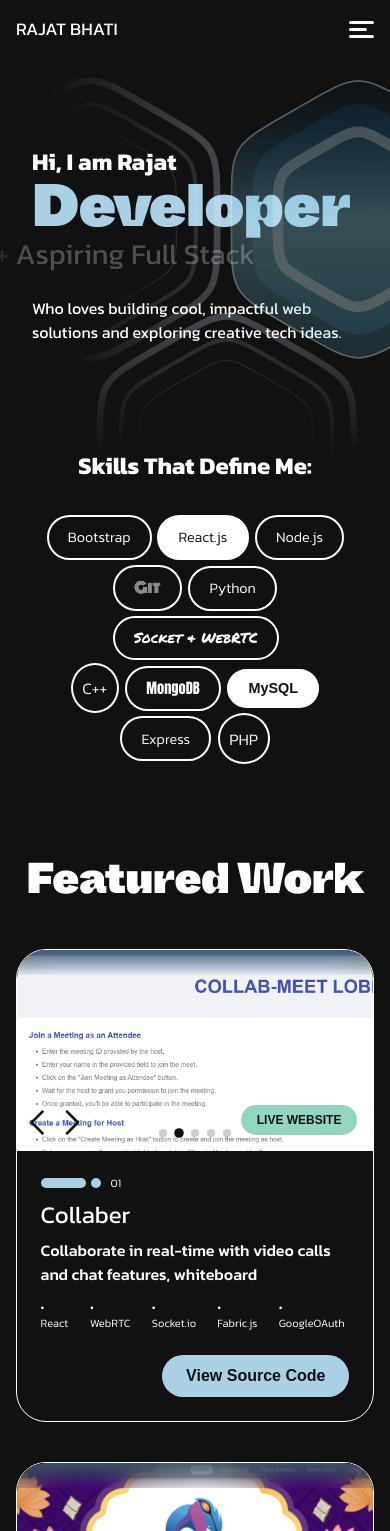
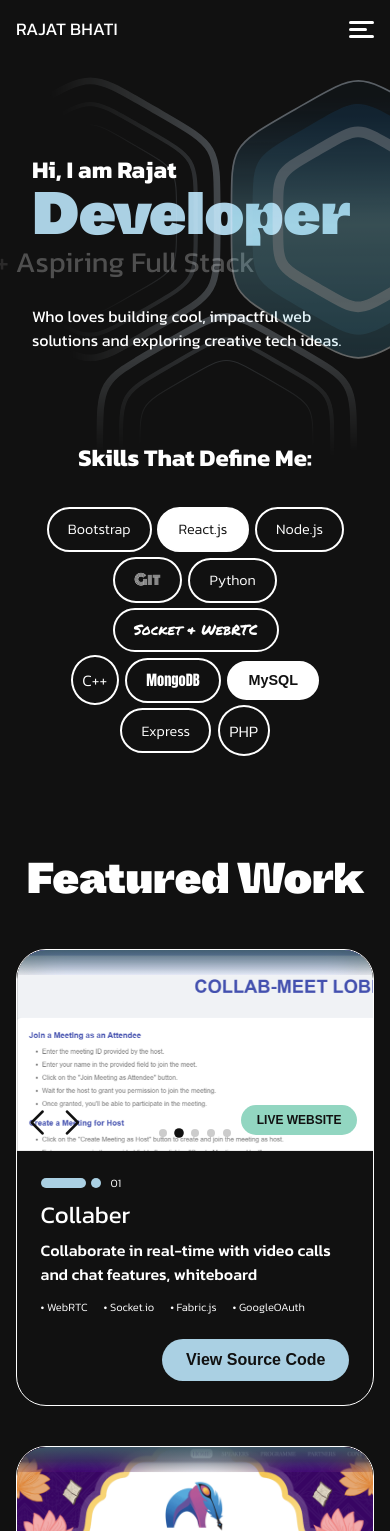
Before and after one commit to Rajatt09/My-Portfolio, a React (Vite) app: page / in a window 390 px wide. Shown: the top 1531 px of the page. Built offline with nearby package versions, Linux system fonts and the light colour scheme; a web font is replaced by a local one.

Commit message:
added tags to project section

```diff
--- a/src/components/sections/Skills/Skills.css
+++ b/src/components/sections/Skills/Skills.css
@@ -120,7 +120,7 @@
   .skills {
     text-align: center;
     padding-left: 0;
-    margin-top: 6.5rem !important;
+    margin-top: 5.5rem !important;
   }
 
   .skills h3 {
--- a/src/components/sections/Work/Work.jsx
+++ b/src/components/sections/Work/Work.jsx
@@ -22,7 +22,7 @@ const Work = () => {
       title: "Collaber ",
       subtitle:
         "Collaborate in real-time with video calls and chat features, whiteboard",
-      tags: ["React", "WebRTC", "Socket.io", "Fabric.js", "GoogleOAuth"],
+      tags: ["WebRTC", "Socket.io", "Fabric.js", "GoogleOAuth"],
       images: [collaber, collaber2, collaber3, collaber4, collaber5],
       website: "https://collab-lime.vercel.app/",
       github: "https://github.com/Rajatt09/Collaber",
```
